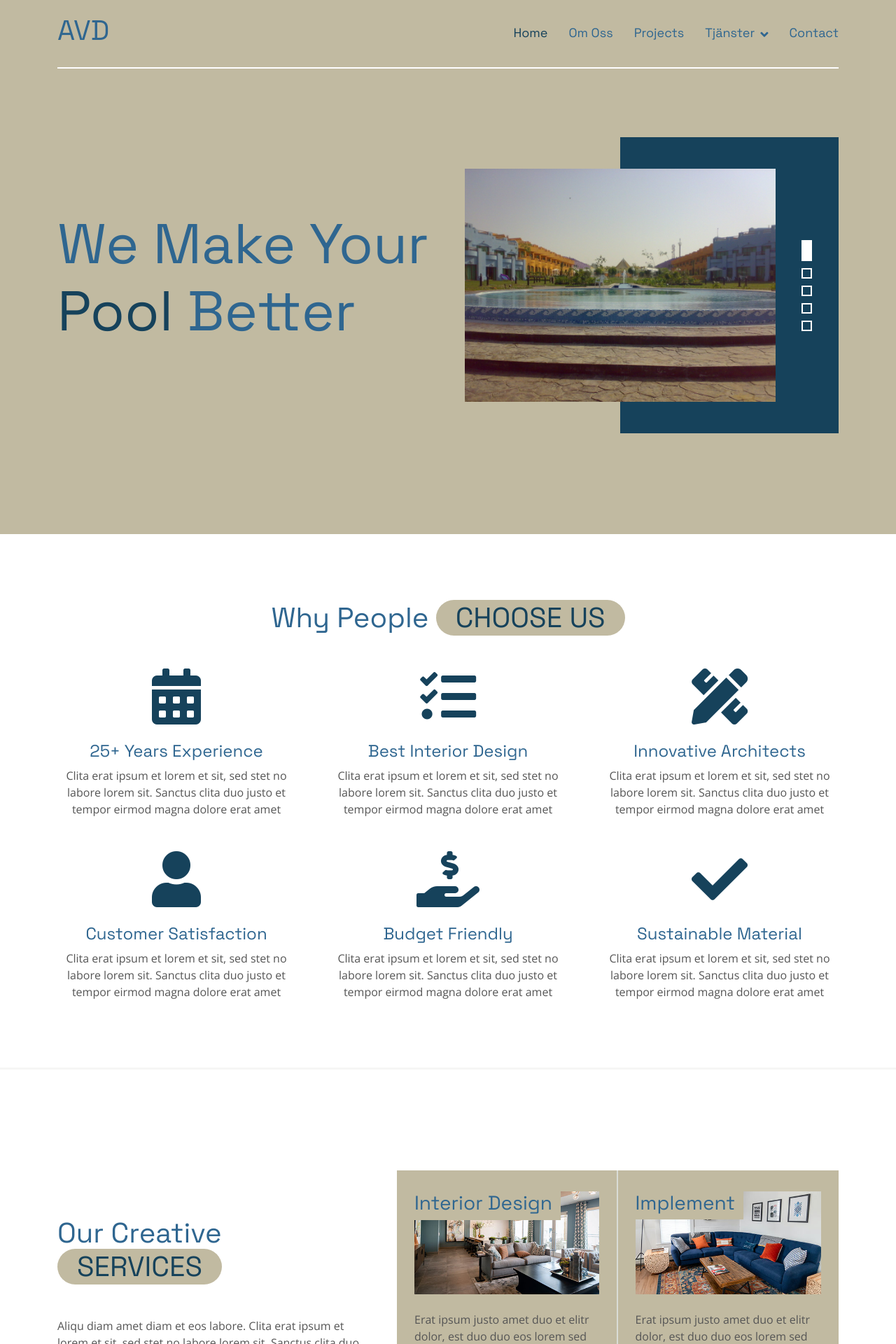
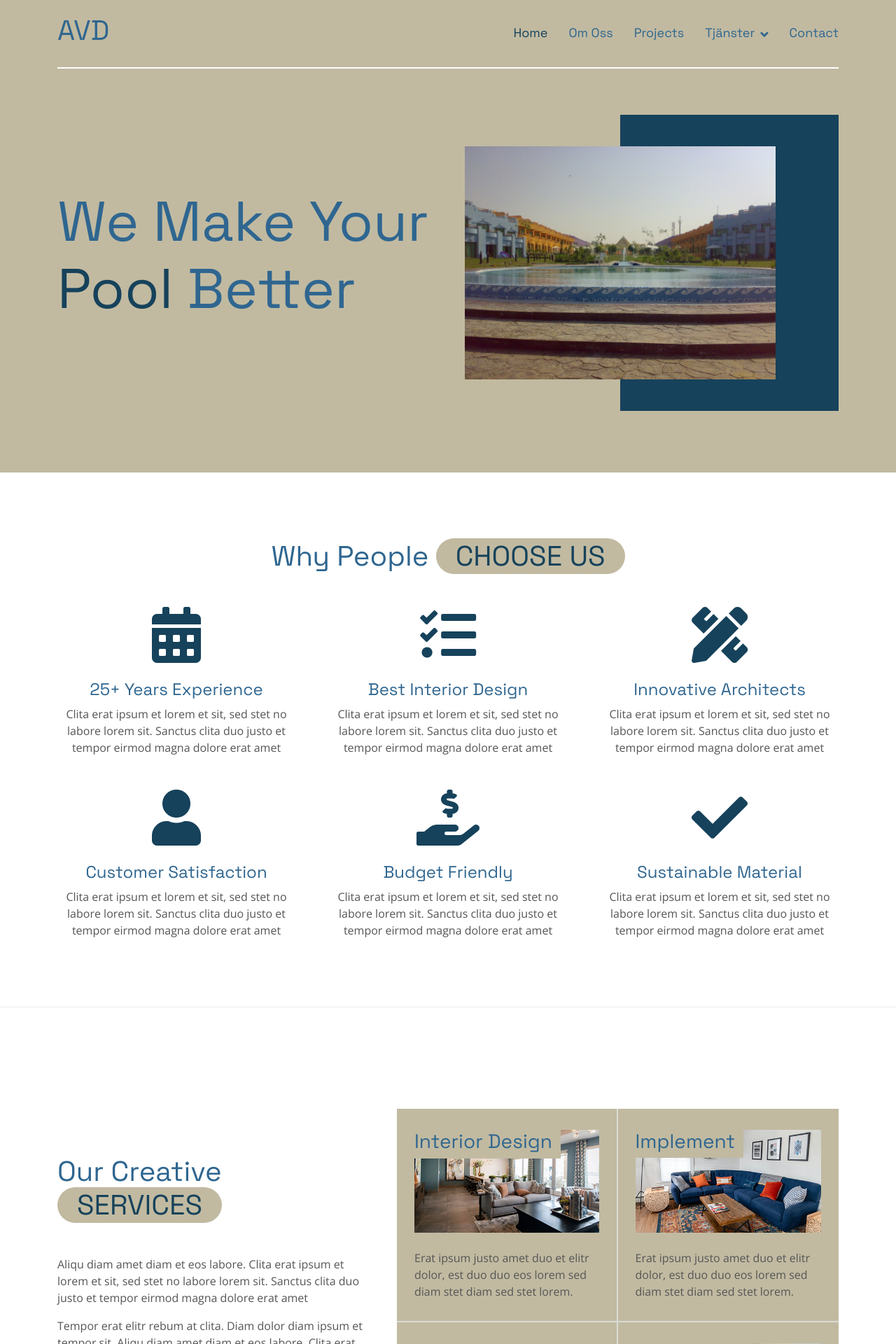
Before and after one commit to ItsAnass/alvatten, a Django app: page / in a window 1280 px wide. Shown: the top 1920 px of the page at 70% size. Run offline with Django 5.2, Linux system fonts and the light colour scheme; some libraries are stand-ins or nearby versions.

Commit message:
Some changes

```diff
--- a/alvattenapp/static/js/main.js
+++ b/alvattenapp/static/js/main.js
@@ -143,7 +143,7 @@
         autoplay: true,
         smartSpeed: 1000,
         loop: true,
-        dots: true,
+        dots: false,
         items: 1
     });
 
--- a/templates/base.html
+++ b/templates/base.html
@@ -92,8 +92,8 @@
     {# Dynamic hero images from hero-random folder #}
     {% load static %}
     {% load random_hero_images %}
-    <div class="container-fluid pb-5 hero-header bg-light mb-5">
-        <div class="container py-5">
+    <div class="container-fluid pb-4 hero-header bg-light mb-5">
+        <div class="container py-3">
             <div class="row g-5 align-items-center mb-5">
                 <div class="col-lg-6">
                     <h1 class="display-1 mb-4 animated slideInRight">We Make Your <span class="text-primary">Pool</span>
```
